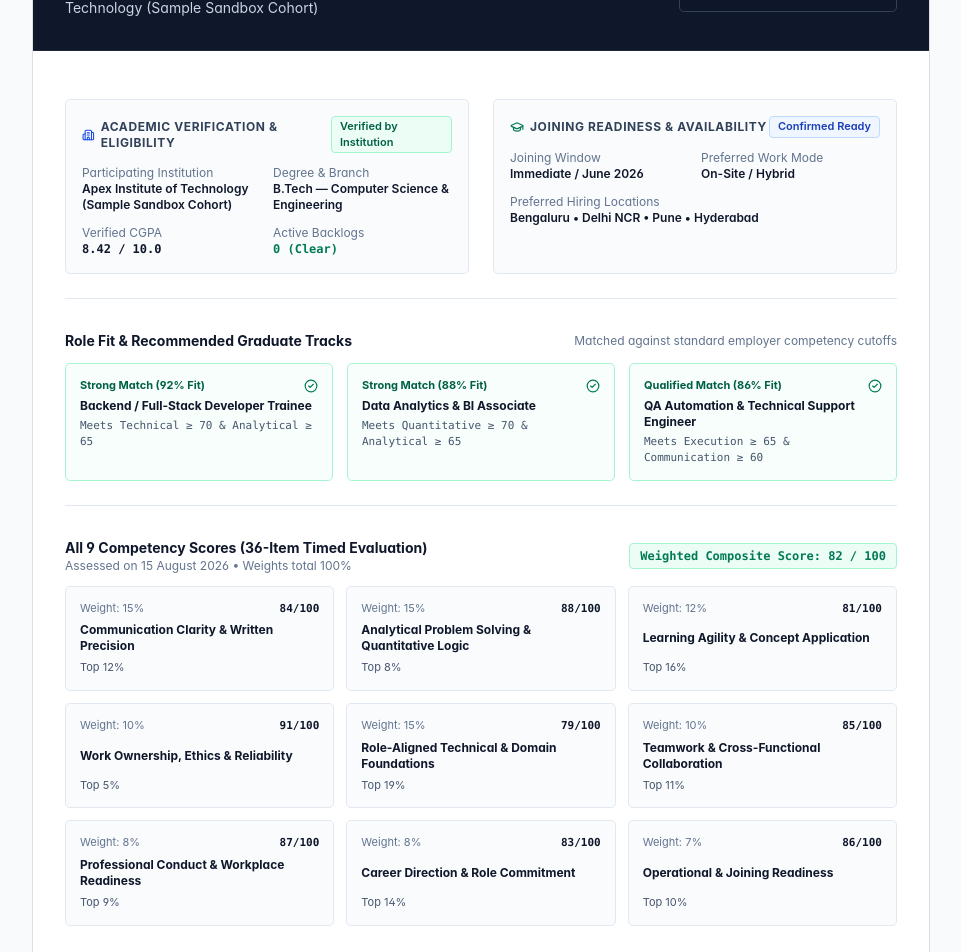
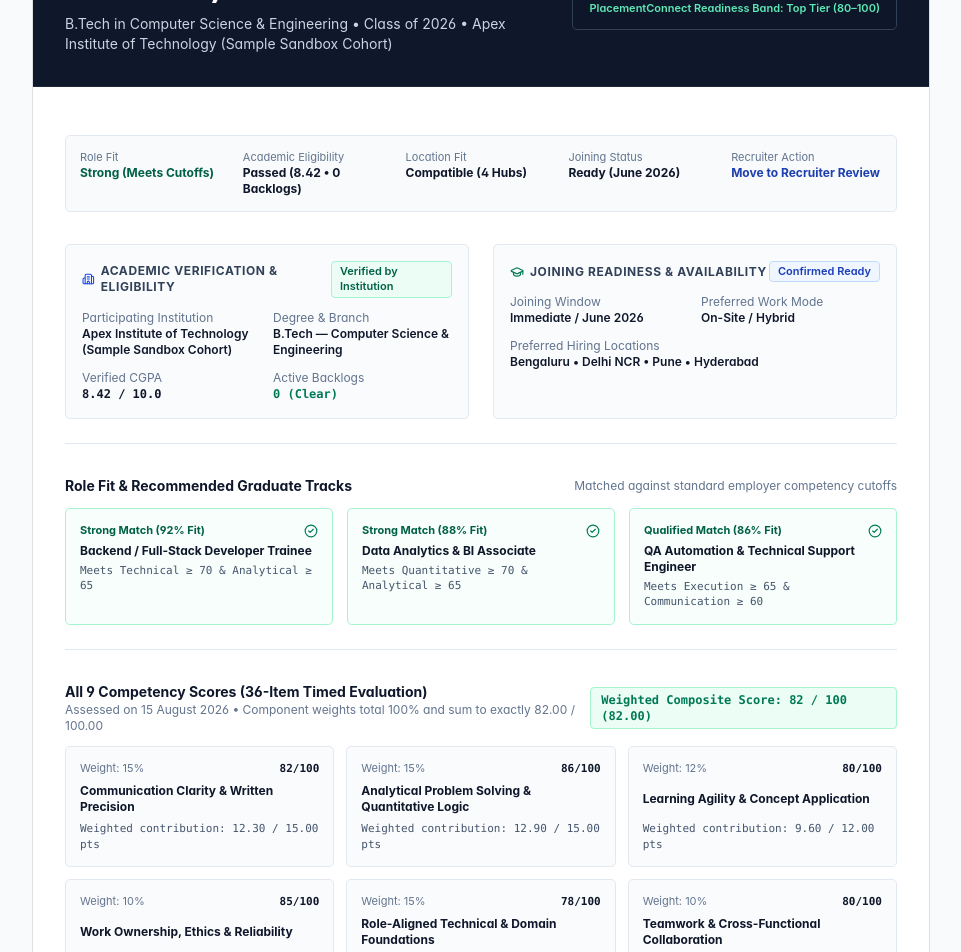
Before and after one commit to J2c-ashwani/Collegeplacement-, a Next.js app: page /verify/STU-2026-000001 in a window 1280 px wide. Shown: the part 420-1372 px from the top of the page, without its empty margins (159-1120 px from the left). Built offline with nearby package versions, Linux system fonts and the light colour scheme; no server answers; the database is empty.

Commit message:
Reconcile sample scorecard composite math to exact 82.00/100 and remove unexplained percentile claims

```diff
--- a/src/app/(public)/verify/[id]/page.tsx
+++ b/src/app/(public)/verify/[id]/page.tsx
@@ -270,6 +270,12 @@ export default async function PublicVerifyCredentialIdPage({
   const isSampleCohort =
     institutionName.includes('Apex Institute') || isCanonicalSampleId;
 
+  const weightedCompositeExact = NINE_DIMENSIONS_SPEC.reduce(
+    (acc, dim) => acc + (dim.sampleScore * dim.weightPercent) / 100,
+    0
+  ).toFixed(2);
+  const weightedCompositeRounded = Math.round(Number(weightedCompositeExact));
+
   const linkedinAddUrl = `https://www.linkedin.com/profile/add?startTask=CERTIFICATION_NAME&name=${encodeURIComponent(
     badgeTitle
   )}&organizationName=PlacementConnect&issueYear=2026&certUrl=${encodeURIComponent(
@@ -284,7 +290,11 @@ export default async function PublicVerifyCredentialIdPage({
             <ArrowLeft className="h-3.5 w-3.5" />
             Back to Employer Hiring Page
           </Link>
-          <span className="text-xs text-slate-500">Verification Status: Valid &amp; Active</span>
+          <span className="text-xs font-medium text-slate-500">
+            {isSampleCohort
+              ? 'Sample Record — Verification Flow Preview'
+              : 'Verification Status: Valid & Active'}
+          </span>
         </div>
 
         {isSampleCohort && (
@@ -326,18 +336,44 @@ export default async function PublicVerifyCredentialIdPage({
                 </span>
                 <div className="flex items-baseline gap-1.5">
                   <span className="font-mono text-2xl sm:text-3xl font-bold text-emerald-400">
-                    82
+                    {weightedCompositeRounded}
                   </span>
-                  <span className="font-mono text-sm text-slate-400">/ 100</span>
+                  <span className="font-mono text-sm text-slate-400">
+                    / 100 ({weightedCompositeExact})
+                  </span>
                 </div>
                 <span className="text-[11px] font-semibold text-emerald-300">
-                  Top-Tier Readiness Band (80–100)
+                  PlacementConnect Readiness Band: Top Tier (80–100)
                 </span>
               </div>
             </div>
           </div>
 
           <CardContent className="p-6 sm:p-8 space-y-8">
+            {/* Compact Recruiter Decision Summary Strip */}
+            <div className="grid grid-cols-2 sm:grid-cols-5 gap-3 p-3.5 rounded-md border border-slate-200 bg-slate-50 text-xs">
+              <div>
+                <span className="text-[11px] text-slate-500 block">Role Fit</span>
+                <span className="font-bold text-emerald-800">Strong (Meets Cutoffs)</span>
+              </div>
+              <div>
+                <span className="text-[11px] text-slate-500 block">Academic Eligibility</span>
+                <span className="font-bold text-slate-900">Passed ({cgpaValue} • 0 Backlogs)</span>
+              </div>
+              <div>
+                <span className="text-[11px] text-slate-500 block">Location Fit</span>
+                <span className="font-bold text-slate-900">Compatible (4 Hubs)</span>
+              </div>
+              <div>
+                <span className="text-[11px] text-slate-500 block">Joining Status</span>
+                <span className="font-bold text-slate-900">Ready (June {graduationYear})</span>
+              </div>
+              <div className="col-span-2 sm:col-span-1">
+                <span className="text-[11px] text-slate-500 block">Recruiter Action</span>
+                <span className="font-bold text-[#1E40AF]">Move to Recruiter Review</span>
+              </div>
+            </div>
+
             {/* 2. Academic Verification & Eligibility + Joining Readiness */}
             <div className="grid grid-cols-1 md:grid-cols-2 gap-6 pb-6 border-b border-slate-200">
               <div className="p-4 rounded-md border border-slate-200 bg-slate-50/70 space-y-3">
@@ -459,27 +495,34 @@ export default async function PublicVerifyCredentialIdPage({
                     All 9 Competency Scores (36-Item Timed Evaluation)
                   </h2>
                   <p className="text-xs text-slate-500">
-                    Assessed on {issueDate} • Weights total 100%
+                    Assessed on {issueDate} • Component weights total 100% and sum to exactly {weightedCompositeExact} / 100.00
                   </p>
                 </div>
                 <span className="font-mono text-xs font-bold text-emerald-700 bg-emerald-50 border border-emerald-200 px-2.5 py-1 rounded">
-                  Weighted Composite Score: 82 / 100
+                  Weighted Composite Score: {weightedCompositeRounded} / 100 ({weightedCompositeExact})
                 </span>
               </div>
               <div className="grid grid-cols-1 sm:grid-cols-3 gap-3">
-                {NINE_DIMENSIONS_SPEC.map((dim) => (
+                {NINE_DIMENSIONS_SPEC.map((dim) => {
+                  const pts = ((dim.sampleScore * dim.weightPercent) / 100).toFixed(2);
+                  return (
                     <div
                       key={dim.id}
                       className="p-3.5 rounded-md border border-slate-200 bg-slate-50/70 flex flex-col justify-between gap-1.5"
                     >
                       <div className="flex items-center justify-between text-[11px] text-slate-500">
                         <span>Weight: {dim.weightPercent}%</span>
-                      <span className="font-mono font-bold text-slate-900">{dim.sampleScore}/100</span>
+                        <span className="font-mono font-bold text-slate-900">
+                          {dim.sampleScore}/100
+                        </span>
                       </div>
                       <div className="text-xs font-bold text-slate-900">{dim.name}</div>
-                    <div className="text-[11px] text-slate-600">{dim.samplePercentile}</div>
+                      <div className="text-[11px] font-mono text-slate-600">
+                        Weighted contribution: {pts} / {dim.weightPercent.toFixed(2)} pts
                       </div>
-                ))}
+                    </div>
+                  );
+                })}
               </div>
             </div>
 
--- a/src/config/brand-system.ts
+++ b/src/config/brand-system.ts
@@ -28,8 +28,8 @@ export const NINE_DIMENSIONS_SPEC: EmployabilityDimensionSpec[] = [
     name: 'Communication Clarity & Written Precision',
     category: 'Communication & Collaboration',
     weightPercent: 15,
-    sampleScore: 84,
-    samplePercentile: 'Top 12%',
+    sampleScore: 82,
+    samplePercentile: 'Weighted: 12.30 / 15.00 pts',
     evaluationMethod: 'Workplace scenario comprehension and structured articulation',
   },
   {
@@ -38,8 +38,8 @@ export const NINE_DIMENSIONS_SPEC: EmployabilityDimensionSpec[] = [
     name: 'Analytical Problem Solving & Quantitative Logic',
     category: 'Analytical & Technical',
     weightPercent: 15,
-    sampleScore: 88,
-    samplePercentile: 'Top 8%',
+    sampleScore: 86,
+    samplePercentile: 'Weighted: 12.90 / 15.00 pts',
     evaluationMethod: 'Multi-constraint data interpretation and logical reasoning cases',
   },
   {
@@ -48,8 +48,8 @@ export const NINE_DIMENSIONS_SPEC: EmployabilityDimensionSpec[] = [
     name: 'Learning Agility & Concept Application',
     category: 'Analytical & Technical',
     weightPercent: 12,
-    sampleScore: 81,
-    samplePercentile: 'Top 16%',
+    sampleScore: 80,
+    samplePercentile: 'Weighted: 9.60 / 12.00 pts',
     evaluationMethod: 'Adapting to unfamiliar rules and applying new frameworks rapidly',
   },
   {
@@ -58,8 +58,8 @@ export const NINE_DIMENSIONS_SPEC: EmployabilityDimensionSpec[] = [
     name: 'Work Ownership, Ethics & Reliability',
     category: 'Professional Execution',
     weightPercent: 10,
-    sampleScore: 91,
-    samplePercentile: 'Top 5%',
+    sampleScore: 85,
+    samplePercentile: 'Weighted: 8.50 / 10.00 pts',
     evaluationMethod: 'Situational judgment under delivery pressure and accountability standards',
   },
   {
@@ -68,8 +68,8 @@ export const NINE_DIMENSIONS_SPEC: EmployabilityDimensionSpec[] = [
     name: 'Role-Aligned Technical & Domain Foundations',
     category: 'Analytical & Technical',
     weightPercent: 15,
-    sampleScore: 79,
-    samplePercentile: 'Top 19%',
+    sampleScore: 78,
+    samplePercentile: 'Weighted: 11.70 / 15.00 pts',
     evaluationMethod: 'Core engineering, software, or business fundamentals by degree track',
   },
   {
@@ -78,8 +78,8 @@ export const NINE_DIMENSIONS_SPEC: EmployabilityDimensionSpec[] = [
     name: 'Teamwork & Cross-Functional Collaboration',
     category: 'Communication & Collaboration',
     weightPercent: 10,
-    sampleScore: 85,
-    samplePercentile: 'Top 11%',
+    sampleScore: 80,
+    samplePercentile: 'Weighted: 8.00 / 10.00 pts',
     evaluationMethod: 'Constructive disagreement, peer coordination, and stakeholder alignment',
   },
   {
@@ -88,8 +88,8 @@ export const NINE_DIMENSIONS_SPEC: EmployabilityDimensionSpec[] = [
     name: 'Professional Conduct & Workplace Readiness',
     category: 'Communication & Collaboration',
     weightPercent: 8,
-    sampleScore: 87,
-    samplePercentile: 'Top 9%',
+    sampleScore: 84,
+    samplePercentile: 'Weighted: 6.72 / 8.00 pts',
     evaluationMethod: 'Client communication standards, escalation discipline, and etiquette',
   },
   {
@@ -98,8 +98,8 @@ export const NINE_DIMENSIONS_SPEC: EmployabilityDimensionSpec[] = [
     name: 'Career Direction & Role Commitment',
     category: 'Professional Execution',
     weightPercent: 8,
-    sampleScore: 83,
-    samplePercentile: 'Top 14%',
+    sampleScore: 80,
+    samplePercentile: 'Weighted: 6.40 / 8.00 pts',
     evaluationMethod: 'Role expectation alignment and long-term retention indicators',
   },
   {
@@ -108,8 +108,8 @@ export const NINE_DIMENSIONS_SPEC: EmployabilityDimensionSpec[] = [
     name: 'Operational & Joining Readiness',
     category: 'Professional Execution',
     weightPercent: 7,
-    sampleScore: 86,
-    samplePercentile: 'Top 10%',
+    sampleScore: 84,
+    samplePercentile: 'Weighted: 5.88 / 7.00 pts',
     evaluationMethod: 'Location flexibility, work-mode readiness, and joining timeline verification',
   },
 ];
```
Also changed, not shown: 2 other files (tests, documents, lock files or other folders). Lines whose indentation alone changed are shown as unchanged.
